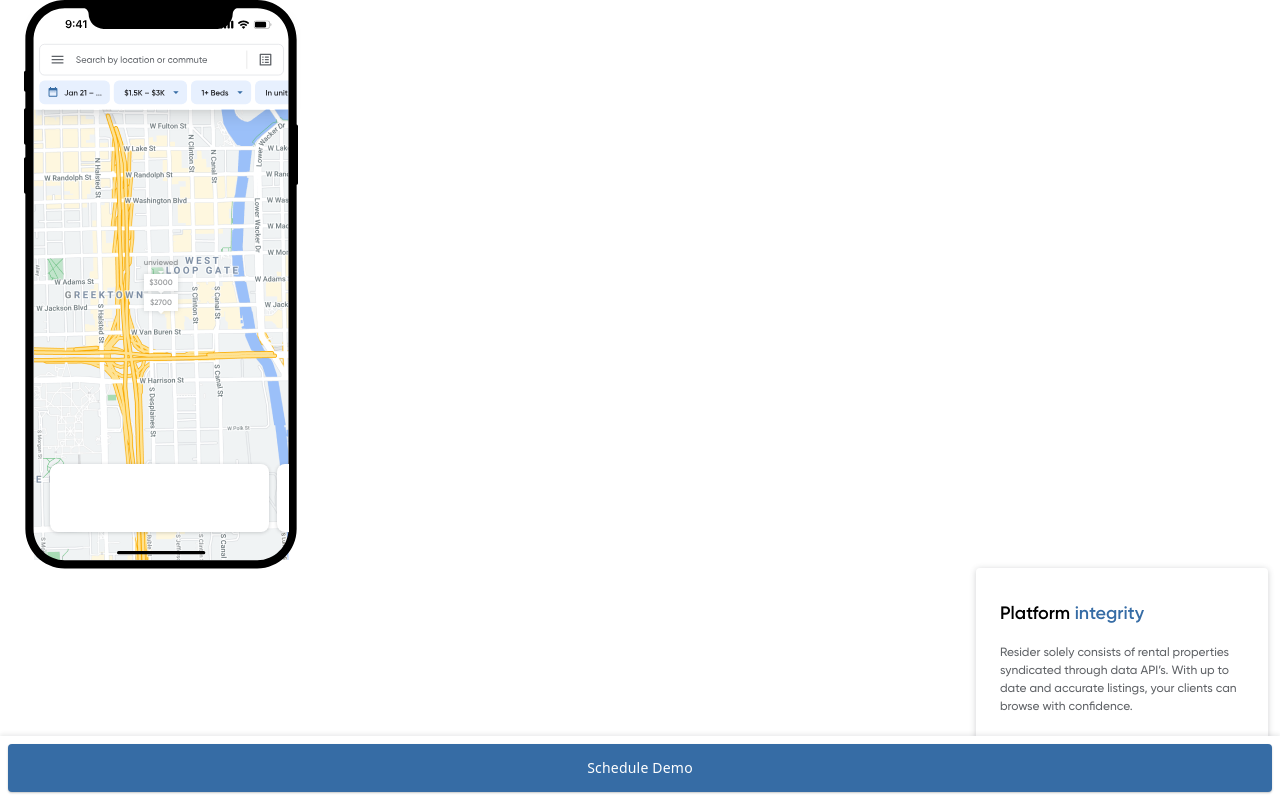
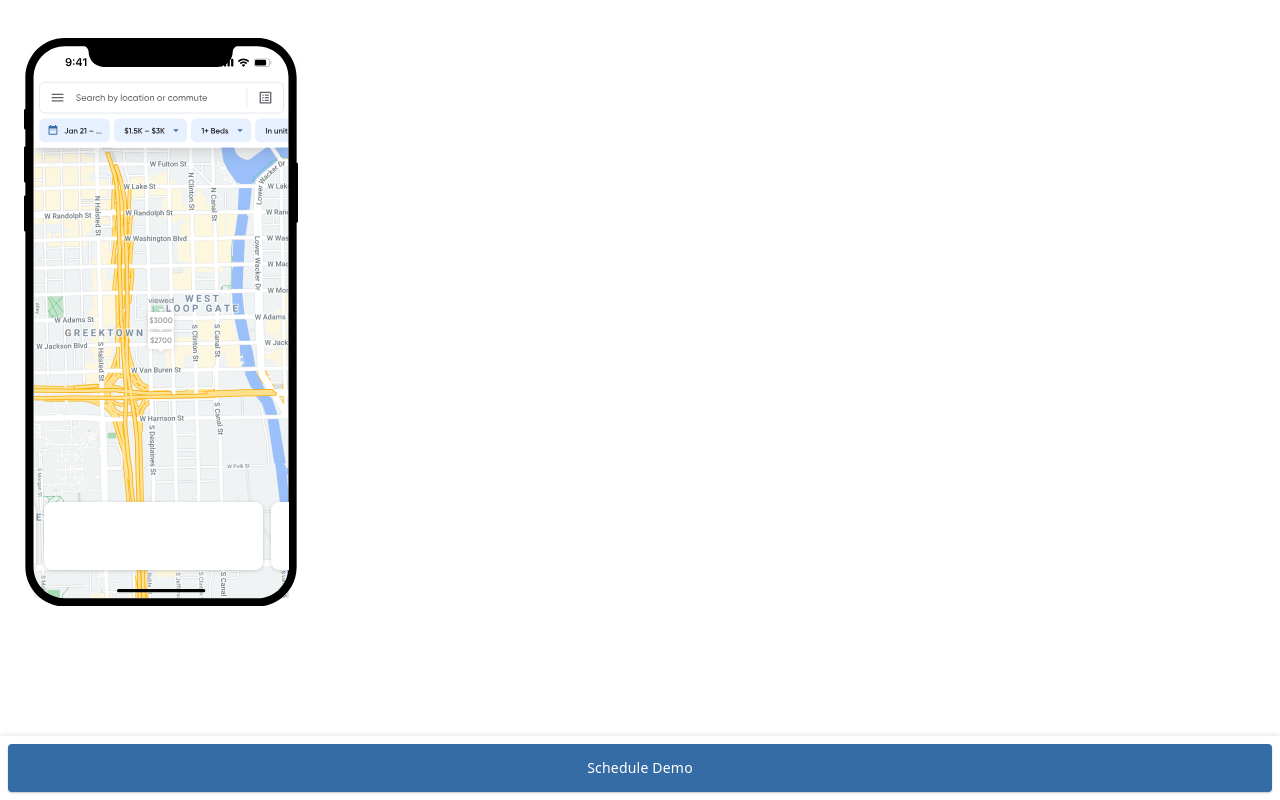
Before and after one commit to mcgrealife/landing-property, a Next.js app: page / in a window 1280 px wide. Shown: the top 800 px of the page. Built offline with nearby package versions, Linux system fonts and the light colour scheme.

Commit message:
GOT Z-STACKING! without z-index. Just using sticky and top-n and bottom-n values! CSS 101 :D

```diff
--- a/components/Marker.js
+++ b/components/Marker.js
@@ -1,6 +1,7 @@
 // https://greensock.com/react/#timelines
 // https://greensock.com/react-advanced/#component-communication
 
+// https://greensock.com/forums/topic/28797-animate-tween-independent-of-scroll-trigger/
 
 export default function Marker({ text, state }) {
   return (
--- a/pages/index.js
+++ b/pages/index.js
@@ -35,10 +35,10 @@ export default function Home() {
     tl.current = gsap.timeline({
       scrollTrigger: {
         trigger: frameContainer.current,
-        end: "+=6000",
-        pin: true,
+        end: "+=7000",
+        // pin: true,
         scrub: 1,
-        anticipatePin: 1,
+        // anticipatePin: 1,
       }, paused: true
     })
       // .to(cards.current, {
@@ -72,15 +72,15 @@ export default function Home() {
   return (
 
 
-    <>
+    <div className='flex flex-col'>
       <Head>
         <title>Resider</title>
 
       </Head>
 
-      <div ref={frameContainer} className='flex flex-col min-h-screen font-[gilroy]'>
 
-        <div className='grid grid-cols-[9.5px_255px_9.5px] grid-rows-[8px_552.2px_8.1px] ml-[24px] sticky'>
+
+      <div ref={frameContainer} className='grid grid-cols-[9.5px_255px_9.5px] grid-rows-[8px_552.2px_8.1px] ml-[24px] sticky h-auto font-[gilroy] items-start overflow-auto top-[38px]'>
 
 
         <div className='row-start-2 col-start-2 z-4 place-self-center'>
@@ -136,11 +136,7 @@ export default function Home() {
         />
       </div>
 
-
-
-
-
-
+      <div className='h-[500px]' />
 
       <div ref={floatingText1} className='grid bg-white  rounded shadow-[0_1px_6px_rgba(60,64,67,0.24)] h-fit w-fit self-end mr-[12px]'>
         <div className='py-[32px] px-[24px] flex flex-col gap-[16px] rounded-[12px]'>
@@ -148,12 +144,10 @@ export default function Home() {
           <p className='text-[12px] font-medium max-w-[244px] text-resider-text-p'>Resider solely consists of rental properties syndicated through data API’s. With up to date and accurate listings, your clients can browse with confidence.</p>
         </div>
       </div>
-
-      </div>
-      <div ref={scheduleTour} className='bg-white shadow-[0_-2px_4px_rgba(60,64,67,0.1)]  p-[8px] w-full grid fixed bottom-0 z-20'>
+      <div ref={scheduleTour} className='bg-white shadow-[0_-2px_4px_rgba(60,64,67,0.1)]  p-[8px] w-full grid sticky bottom-0 z-20'>
         <button className='bg-resider-blue-primary  rounded text-white p-2 shadow-[0_1px_2px_rgba(60,64,67,0.3)] align-center font-[500] text-[14px] leading-[18px] tracking-[0.2px] px-[32px] py-[15px]'>Schedule Demo</button>
       </div>
-    </>
+    </div>
 
   )
 }
```
Lines whose indentation alone changed are shown as unchanged.
